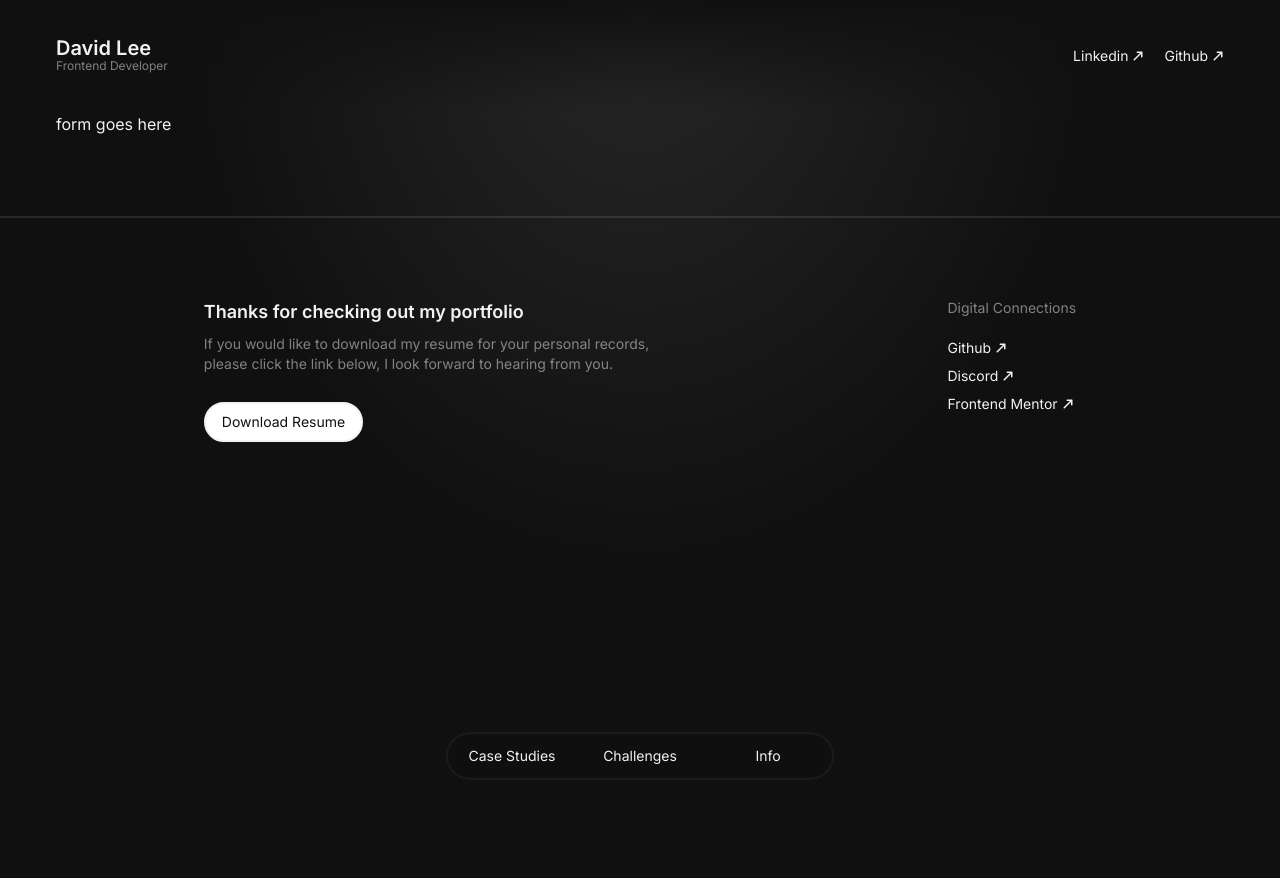
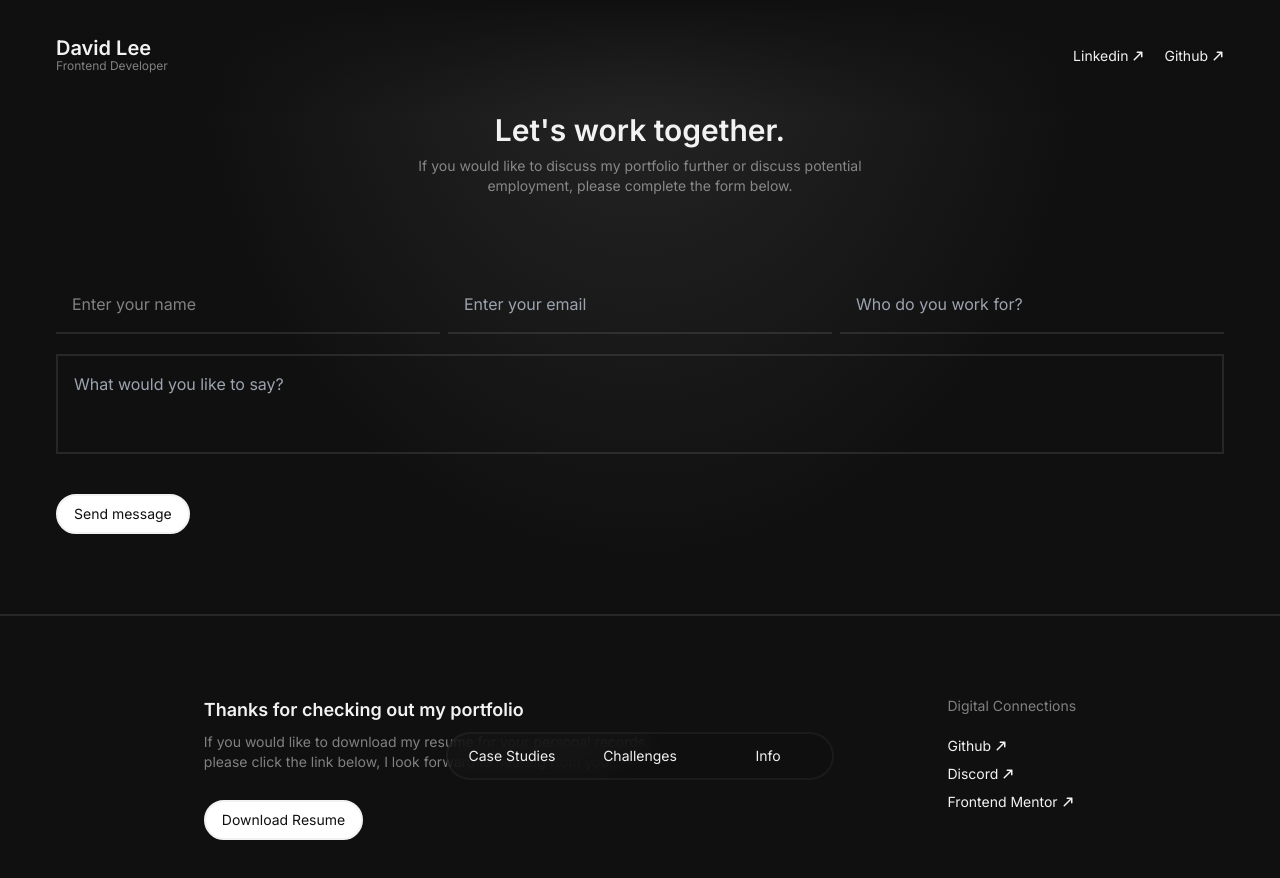
Before and after one commit to DLee1993/Portfolio, a Next.js app: page /contact in a window 1280 px wide. Shown: the top 878 px of the page. Before the commit the page ends 800 px from the top, so only its background shows below. Built offline with nearby package versions, Linux system fonts and the light colour scheme.

Commit message:
added all validation and content

```diff
--- a/app/components/ContactForm.tsx
+++ b/app/components/ContactForm.tsx
@@ -1,11 +1,141 @@
 "use client";
 
+import { useForm } from "react-hook-form";
+import emailjs from "@emailjs/browser";
+import { Inputs, FormDataSchema } from "@/schema/FormData";
+import { zodResolver } from "@hookform/resolvers/zod";
 import { useState } from "react";
 
 export default function ContactForm() {
+    const [formSuccess, setFormSuccess] = useState<boolean>(false);
+    const [formError, setFormError] = useState({ bool: false, message: "" });
+
+    const {
+        register,
+        handleSubmit,
+        formState: { errors, dirtyFields },
+    } = useForm<Inputs>({
+        mode: "onSubmit",
+        resolver: zodResolver(FormDataSchema),
+        defaultValues: {
+            user_name: "",
+            user_email: "",
+            user_company: "",
+            message: "",
+        },
+    });
+
+    const processForm = () => {
+        const canSave = [dirtyFields].every(Boolean);
+
+        if (!canSave) return;
+
+        emailjs
+            .sendForm("service_tcs5k1e", "contact_form", "#form", {
+                publicKey: "TfFxJ4tLfWO6qwoQi",
+                limitRate: { throttle: 60000 },
+            })
+            .then(
+                () => {
+                    // console.log("SUCCESS!");
+                    setFormSuccess(true);
+                },
+                (error) => {
+                    // console.log("FAILED...", error.text);
+                    setFormError({ bool: true, message: error.text });
+                }
+            );
+    };
+
     return (
-        <section id="contactForm">
-            <section>form goes here</section>
+        <section>
+            <article className="max-w-lg mx-auto text-center">
+                <h2 className="text-2xl lg:text-3xl font-semibold">Let&apos;s work together.</h2>
+                <p className="text-csFadedWhite mt-2 mb-7 text-sm">
+                    If you would like to discuss my portfolio further or discuss potential
+                    employment, please complete the form below.
+                </p>
+            </article>
+            <section className="mt-10 sm:mt-14 md:mt-20">
+                {formSuccess ? (
+                    <h2 className="w-full text-center">Your message has been sent.</h2>
+                ) : formError.bool ? (
+                    `${formError.message}`
+                ) : (
+                    <form id="form" className="w-full" onSubmit={handleSubmit(processForm)}>
+                        <fieldset className="w-full flex flex-col sm:flex-row justify-between items-center gap-x-2 mb-5">
+                            <fieldset>
+                                <label htmlFor="name">Full name</label>
+                                <input
+                                    id="name"
+                                    placeholder={
+                                        errors?.user_name
+                                            ? `${errors?.user_name?.message}`
+                                            : "Enter your name"
+                                    }
+                                    className={`${
+                                        errors.user_name
+                                            ? "placeholder:text-csRed"
+                                            : "placeholder:text-csFadedWhite"
+                                    }`}
+                                    autoComplete="true"
+                                    {...register("user_name")}
+                                />
+                            </fieldset>
+
+                            <fieldset>
+                                <label htmlFor="email">Full email</label>
+                                <input
+                                    id="email"
+                                    placeholder={
+                                        errors?.user_email
+                                            ? `${errors?.user_email?.message}`
+                                            : "Enter your email"
+                                    }
+                                    className={errors.user_email && "placeholder:text-csRed"}
+                                    autoComplete="true"
+                                    {...register("user_email")}
+                                />
+                            </fieldset>
+
+                            <fieldset>
+                                <label htmlFor="company">Company Name</label>
+                                <input
+                                    id="company"
+                                    placeholder={
+                                        errors?.user_company
+                                            ? `${errors?.user_company?.message}`
+                                            : "Who do you work for?"
+                                    }
+                                    className={errors.user_company && "placeholder:text-csRed"}
+                                    {...register("user_company")}
+                                />
+                            </fieldset>
+                        </fieldset>
+
+                        <fieldset>
+                            <label htmlFor="message">Message</label>
+                            <textarea
+                                id="message"
+                                placeholder={
+                                    errors?.message
+                                        ? `${errors?.message?.message}`
+                                        : "What would you like to say?"
+                                }
+                                className={errors.message && "placeholder:text-csRed"}
+                                {...register("message")}
+                            />
+                        </fieldset>
+
+                        <button
+                            className="text-sm mt-10 py-2 px-4 w-fit bg-white text-csBlack rounded-full border-2 border-csWhite hover:bg-csBlack hover:text-csWhite transition-colors"
+                            type="submit"
+                        >
+                            Send message
+                        </button>
+                    </form>
+                )}
+            </section>
         </section>
     );
 }
--- a/app/globals.css
+++ b/app/globals.css
@@ -51,6 +51,42 @@ body::-webkit-scrollbar-thumb {
     background-color: #fff;
 }
 
+fieldset {
+    position: relative;
+    display: flex;
+    width: 100%;
+    flex-direction: column;
+}
+
+label {
+    position: absolute;
+    width: 1px;
+    height: 1px;
+    padding: 0;
+    margin: -1px;
+    overflow: hidden;
+    clip: rect(0, 0, 0, 0);
+    white-space: nowrap;
+    border-width: 0;
+}
+
+input {
+    width: 100%;
+    padding: 16px;
+    background: transparent;
+    border-bottom: 2px solid rgba(242, 242, 242, 0.1);
+    color: rgb(242, 242, 242);
+}
+
+textarea {
+    resize: none;
+    min-height: 100px;
+    padding: 16px;
+    background: transparent;
+    border: 2px solid rgba(242, 242, 242, 0.1);
+    color: rgb(242, 242, 242);
+}
+
 @layer components {
     .customPadding {
         @apply px-5 sm:px-7 md:px-9 lg:px-11 xl:px-14 2xl:px-16;
--- a/schema/FormData.ts
+++ b/schema/FormData.ts
@@ -3,8 +3,8 @@ import { z } from "zod";
 export const FormDataSchema = z.object({
     user_name: z.string().min(1, "Name is required"),
     user_email: z.string().min(1, "Email is required").email("Invalid email address"),
-    // user_company: z.string().min(1, "Company name is required"),
-    // message: z.string().min(1, "Message is required"),
+    user_company: z.string().min(1, "Company name is required"),
+    message: z.string().min(1, "Message is required"),
 });
 
 export type Inputs = z.infer<typeof FormDataSchema>;
```
